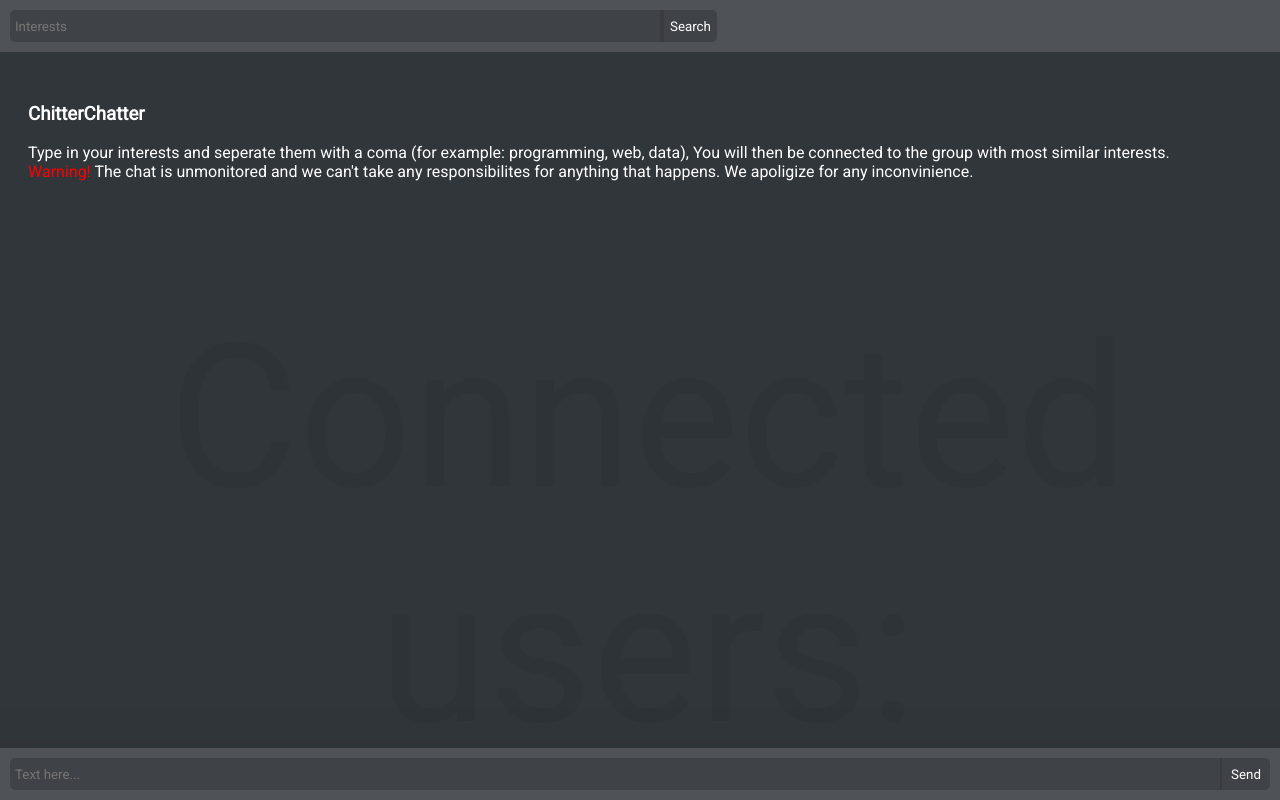
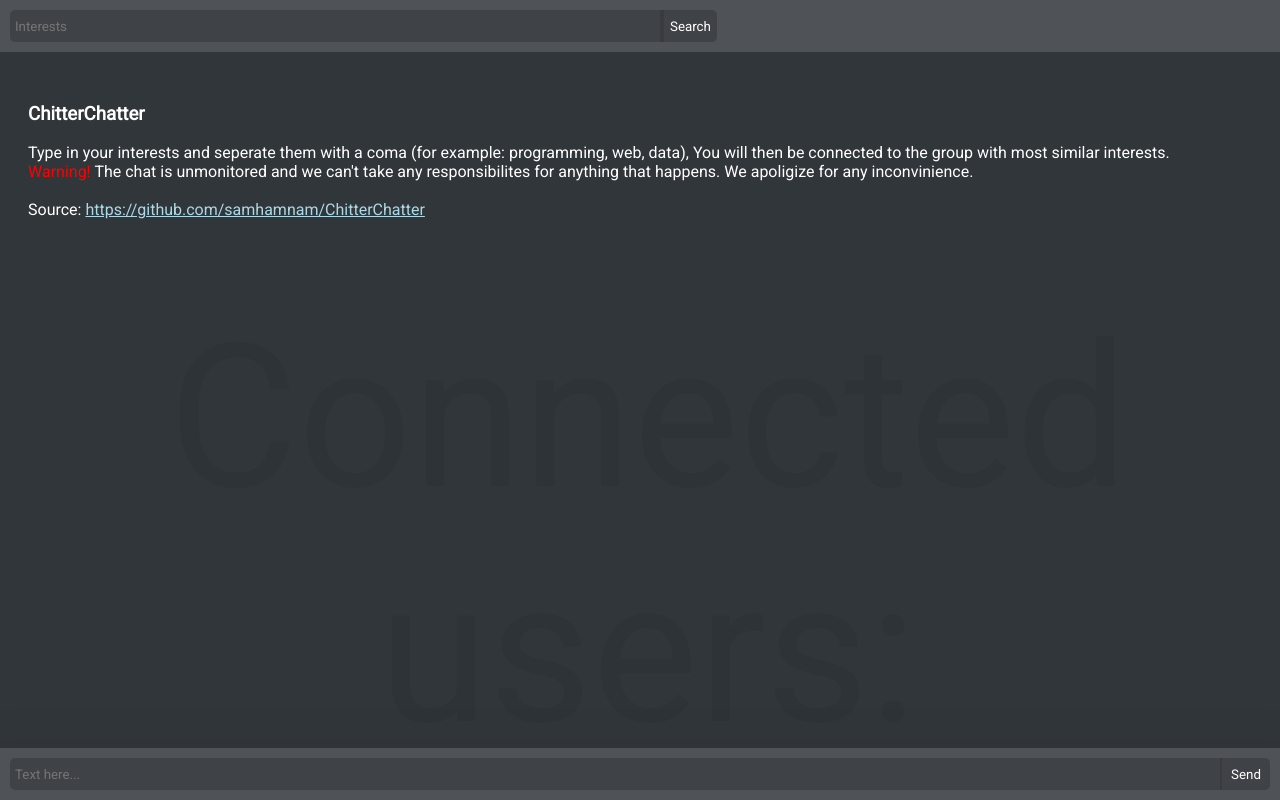
Before and after one commit to loafey/ChitterChatter, a website: page Public/index.html in a window 1280 px wide. Drawn offline with nearby package versions, Linux system fonts and the light colour scheme; no server answers.

Commit message:
Added source

```diff
--- a/Public/index.html
+++ b/Public/index.html
@@ -34,6 +34,9 @@
             <br>
             <font color="red">Warning! </font> The chat is unmonitored and we can't take any responsibilites for
             anything that happens. We apoligize for any inconvinience.
+            <br><br>
+            Source: <a
+                href="https://github.com/samhamnam/ChitterChatter">https://github.com/samhamnam/ChitterChatter</a>
         </p>
     </div>
 
--- a/Public/style.css
+++ b/Public/style.css
@@ -12,6 +12,14 @@
     box-shadow: 0px 33px 54px 34px rgba(0,0,0,0.05);
     height: 32px;
     z-index: 2000;
+}
+
+a {
+    color: lightblue;
+}
+
+a:visited{
+    color: lightblue;
 }
 
 .chat-input-container input{
```
